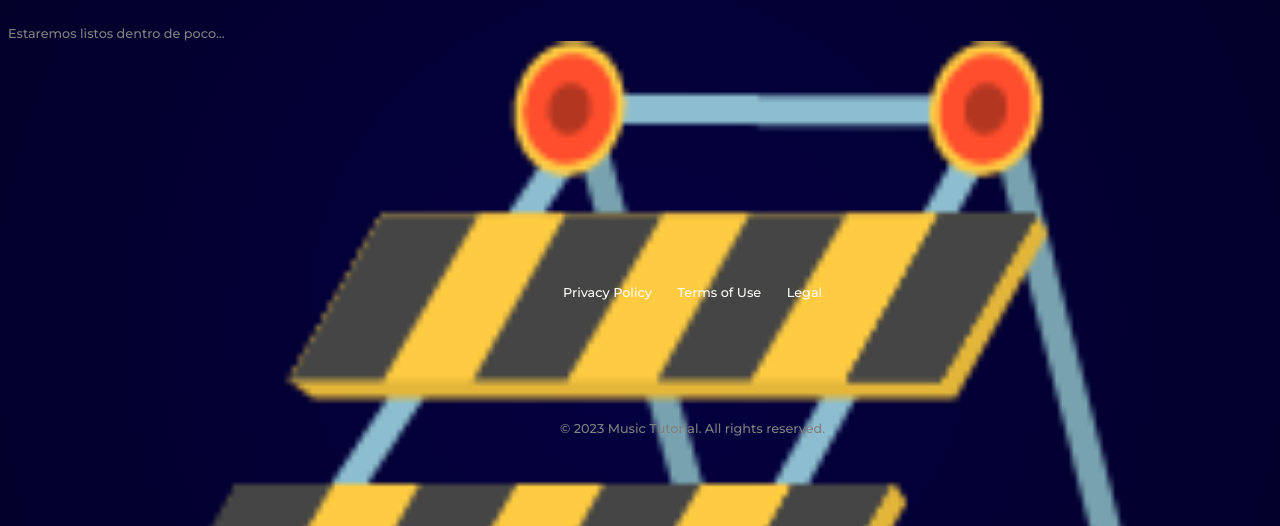
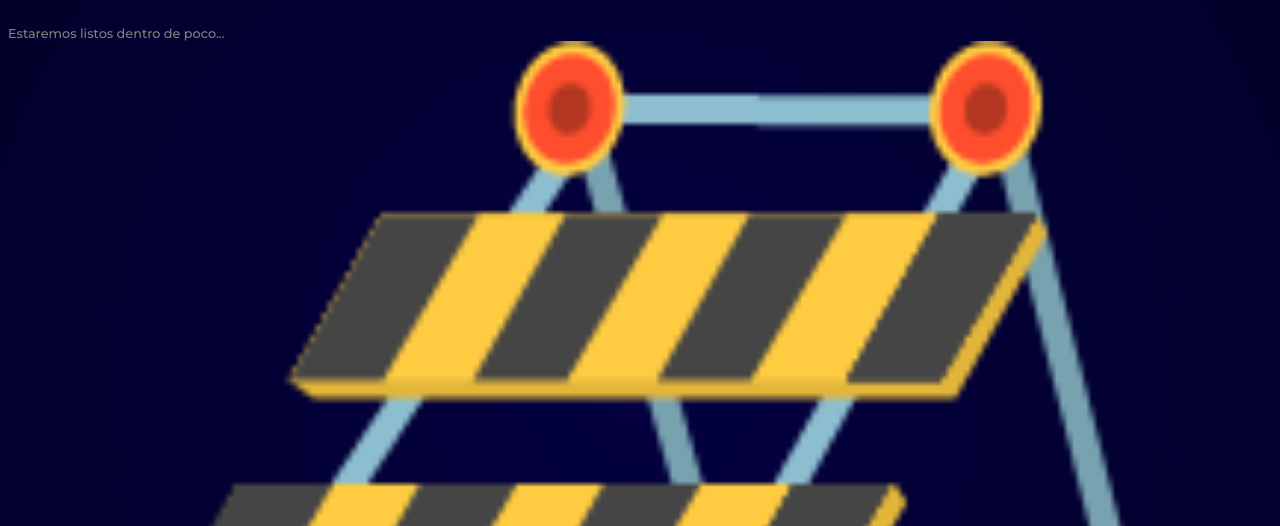
Before and after one commit to albegosu/MusicApp, a website: page pages/wip.html in a window 1280 px wide. Shown: the part 274-800 px from the top of the page. Drawn offline with nearby package versions, Linux system fonts and the light colour scheme; files whose address does not match are found by name.

Commit message:
Footer Index/Intro

```diff
--- a/sass/footer.scss
+++ /dev/null
@@ -1,13 +0,0 @@
-@import 'mixings';
-
-.footer {
-    position: absolute;
-    bottom: 1rem;
-    left: 40%;
-}
-
-.footer__menu, #copyright {
-    @include dflexContent();
-    margin: 0 0;
-    gap: 2rem;
-}
--- a/sass/styles.scss
+++ b/sass/styles.scss
@@ -5,7 +5,6 @@
 @import "hitthedrum";
 @import "hitThe";
 @import 'hitThePiano';
-@import "footer";
 @import "premium";
 
 body {
```
Also changed, not shown: public/index.html (+2 -2 lines), css/styles.css, 1 other file.
